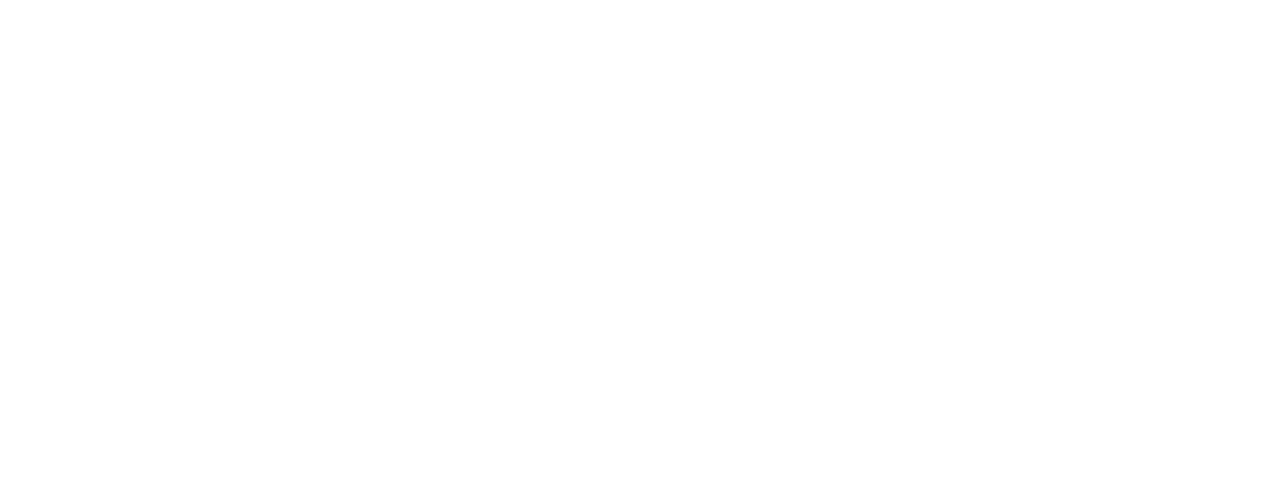
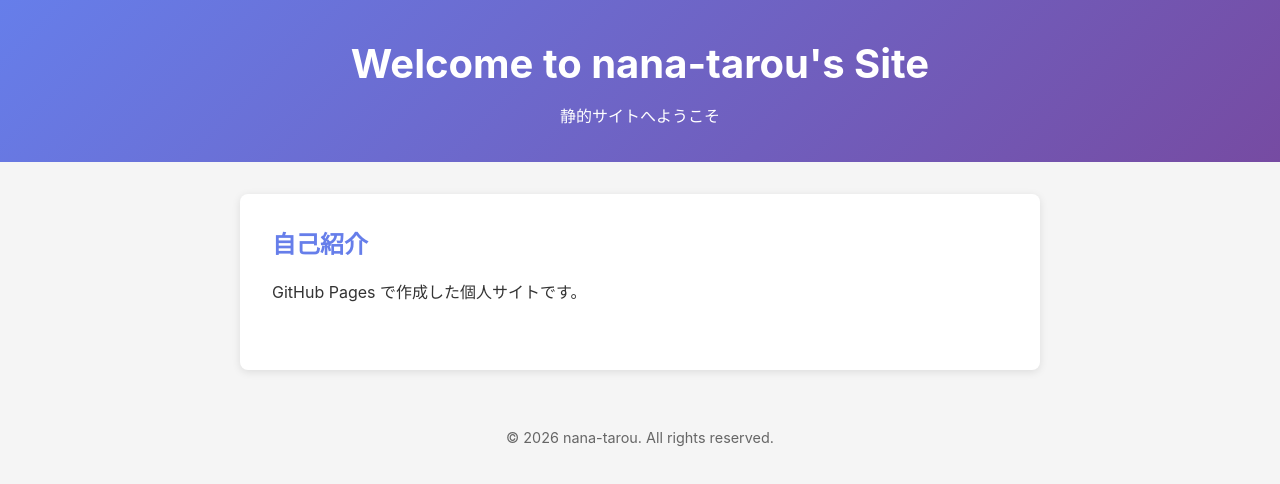
Before and after one commit to nana-tarou/nana-tarou.github.io, a plain HTML site: page index.html in a window 1280 px wide. Drawn offline with Linux system fonts and the light colour scheme.

Commit message:
Initial commit: Add basic static site with HTML/CSS/JS

```diff
--- a/index.html
+++ b/index.html
@@ -0,0 +1,25 @@
+<!DOCTYPE html>
+<html lang="ja">
+<head>
+  <meta charset="UTF-8">
+  <meta name="viewport" content="width=device-width, initial-scale=1">
+  <title>nana-tarou's Site</title>
+  <link rel="stylesheet" href="styles.css">
+</head>
+<body>
+  <header>
+    <h1>Welcome to nana-tarou's Site</h1>
+    <p>静的サイトへようこそ</p>
+  </header>
+  <main>
+    <section>
+      <h2>自己紹介</h2>
+      <p>GitHub Pages で作成した個人サイトです。</p>
+    </section>
+  </main>
+  <footer>
+    <p>&copy; 2026 nana-tarou. All rights reserved.</p>
+  </footer>
+  <script src="script.js"></script>
+</body>
+</html>
--- a/script.js
+++ b/script.js
@@ -1,2 +1,7 @@
-
-console.log('site ready');
+document.addEventListener('DOMContentLoaded', function() {
+  console.log('Site loaded successfully!');
+  const header = document.querySelector('header');
+  header.addEventListener('click', function() {
+    alert('Welcome to nana-tarou.github.io!');
+  });
+});
--- a/styles.css
+++ b/styles.css
@@ -1,2 +1,49 @@
+* {
+  margin: 0;
+  padding: 0;
+  box-sizing: border-box;
+}
 
-body{font-family:system-ui;margin:40px;}
+body {
+  font-family: -apple-system, BlinkMacSystemFont, "Segoe UI", sans-serif;
+  line-height: 1.6;
+  color: #333;
+  background: #f5f5f5;
+}
+
+header {
+  background: linear-gradient(135deg, #667eea 0%, #764ba2 100%);
+  color: white;
+  padding: 2rem;
+  text-align: center;
+}
+
+header h1 {
+  font-size: 2.5rem;
+  margin-bottom: 0.5rem;
+}
+
+main {
+  max-width: 800px;
+  margin: 2rem auto;
+  padding: 2rem;
+  background: white;
+  border-radius: 8px;
+  box-shadow: 0 2px 8px rgba(0,0,0,0.1);
+}
+
+section {
+  margin-bottom: 2rem;
+}
+
+section h2 {
+  color: #667eea;
+  margin-bottom: 1rem;
+}
+
+footer {
+  text-align: center;
+  padding: 1.5rem;
+  color: #666;
+  font-size: 0.9rem;
+}
```
